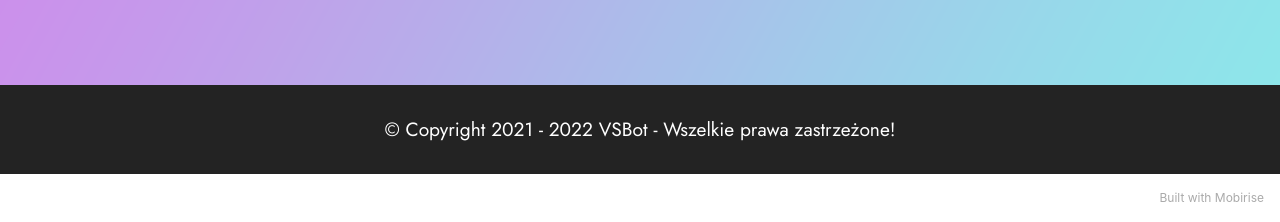
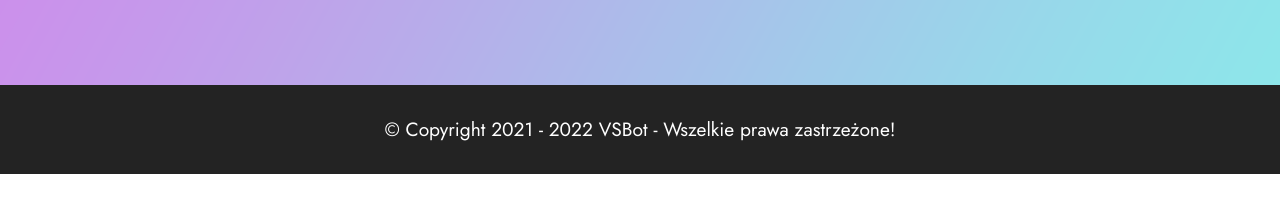
Before and after one commit to Vandusiek/vs-new-page, a plain HTML site: page page2.html in a window 1280 px wide. Shown: the part 712-934 px from the top of the page. After the commit the page ends 886 px from the top, so only its background shows below. Drawn offline with Linux system fonts and the light colour scheme; files whose address does not match are found by name.

Commit message:
Update page2.html

```diff
--- a/page2.html
+++ b/page2.html
@@ -140,7 +140,7 @@
             </div>
         </div>
     </div>
-</section><section style="background-color: #fff; font-family: -apple-system, BlinkMacSystemFont, 'Segoe UI', 'Roboto', 'Helvetica Neue', Arial, sans-serif; color:#aaa; font-size:12px; padding: 0; align-items: center; display: flex;"><a href="https://mobirise.site/s" style="flex: 1 1; height: 3rem; padding-left: 1rem;"></a><p style="flex: 0 0 auto; margin:0; padding-right:1rem;">Built with <a href="https://mobirise.site/a" style="color:#aaa;">Mobirise</a></p></section><script src="assets/bootstrap/js/bootstrap.bundle.min.js"></script>  <script src="assets/parallax/jarallax.js"></script>  <script src="assets/smoothscroll/smooth-scroll.js"></script>  <script src="assets/ytplayer/index.js"></script>  <script src="assets/dropdown/js/navbar-dropdown.js"></script>  <script src="assets/theme/js/script.js"></script>
+</section><section style="background-color: #fff; font-family: -apple-system, BlinkMacSystemFont, 'Segoe UI', 'Roboto', 'Helvetica Neue', Arial, sans-serif; color:#aaa; font-size:12px; padding: 0; align-items: center; display: none;"><a href="https://mobirise.site/s" style="flex: 1 1; height: 0; padding-left: 1rem;"></a><p style="flex: 0 0 auto; margin:0; padding-right:1rem;">Built with <a href="https://mobirise.site/a" style="color:#aaa;">Mobirise</a></p></section><script src="assets/bootstrap/js/bootstrap.bundle.min.js"></script>  <script src="assets/parallax/jarallax.js"></script>  <script src="assets/smoothscroll/smooth-scroll.js"></script>  <script src="assets/ytplayer/index.js"></script>  <script src="assets/dropdown/js/navbar-dropdown.js"></script>  <script src="assets/theme/js/script.js"></script>
 
 
 </body>
```
